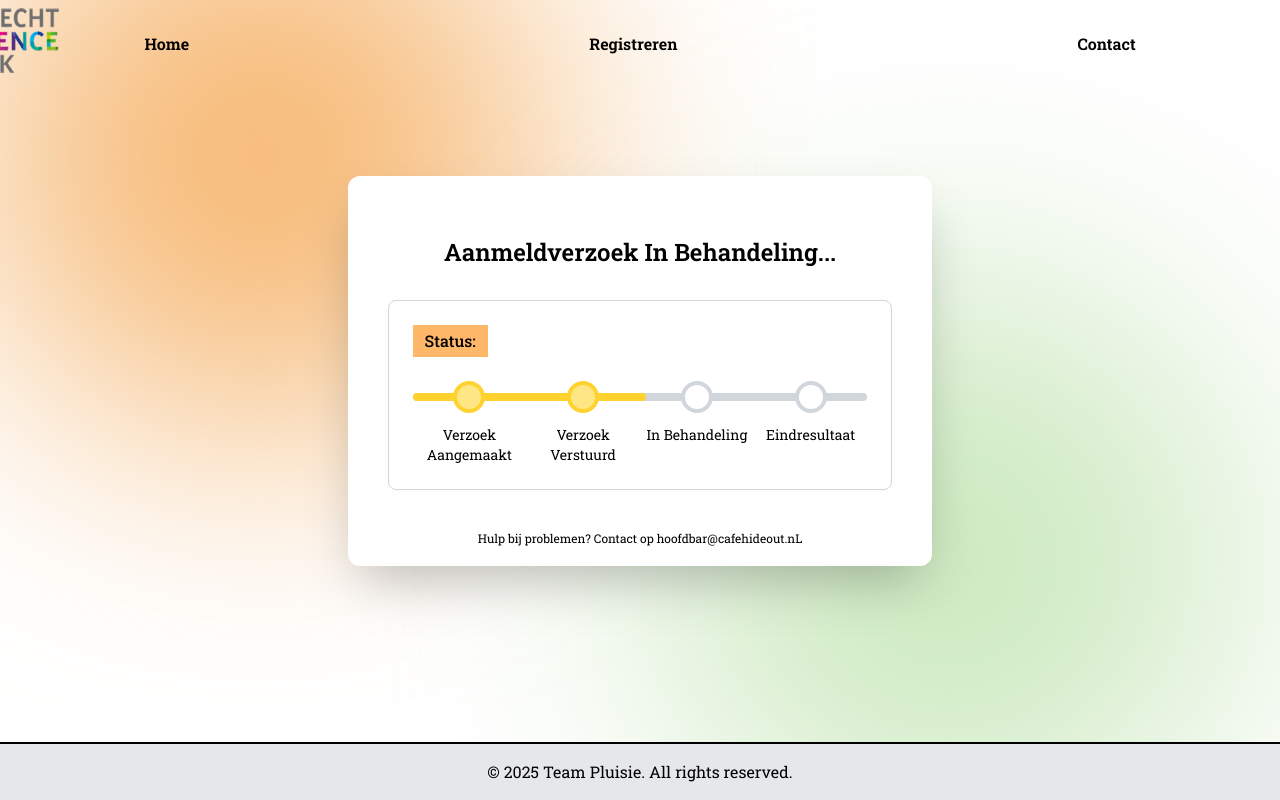
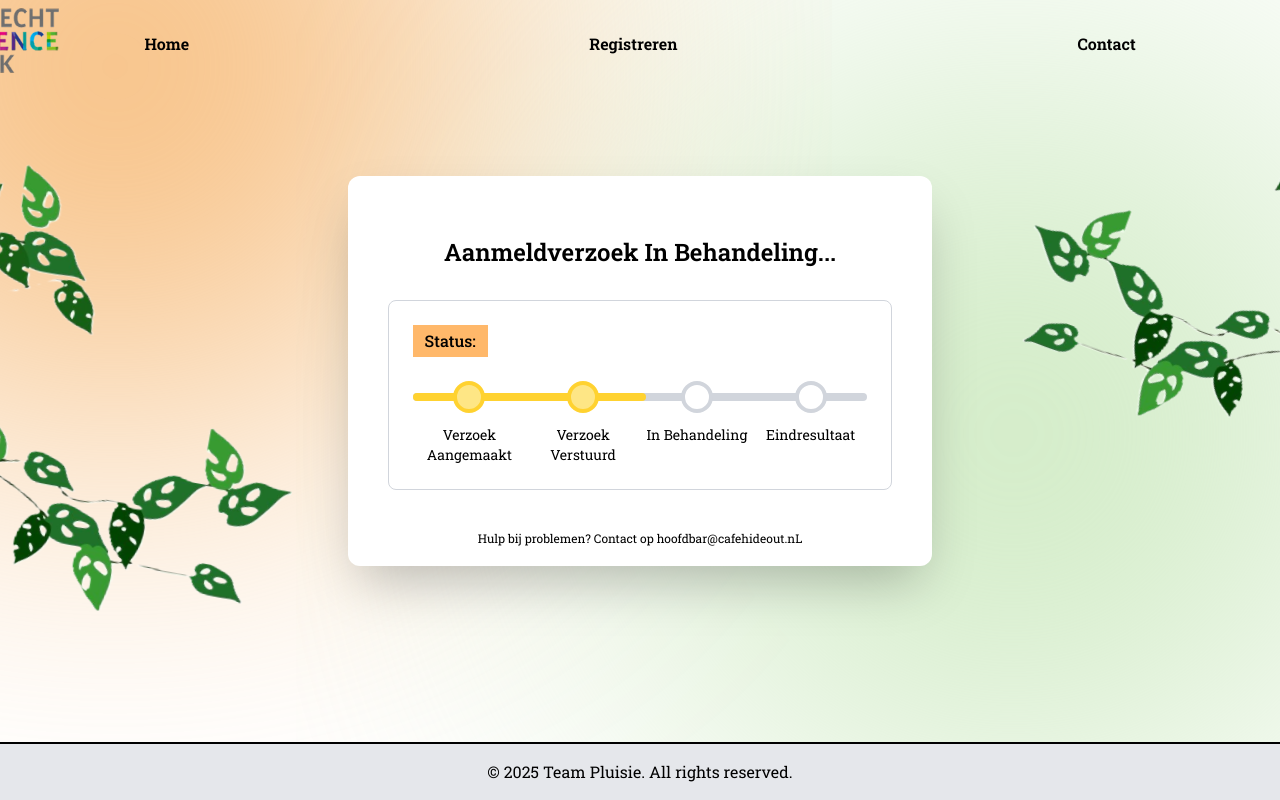
Before and after one commit to sempruijs/pluisie, a SvelteKit app in the folder frontend/: page /profile in a window 1280 px wide. Shown: the top 800 px of the page. Built offline with nearby package versions, Linux system fonts and the light colour scheme.

Commit message:
changed background

```diff
--- a/frontend/src/routes/profile/+page.svelte
+++ b/frontend/src/routes/profile/+page.svelte
@@ -2,6 +2,6 @@
   import ApplicationTimeline from "$lib/components/ApplicationTimeline.svelte";
 </script>
 
-<main class="flex1 center-v center-h flex-1 bg-gradient">
+<main class="flex1 center-v center-h flex-1 bg-gradient-plant">
 	<ApplicationTimeline />
 </main>
```
